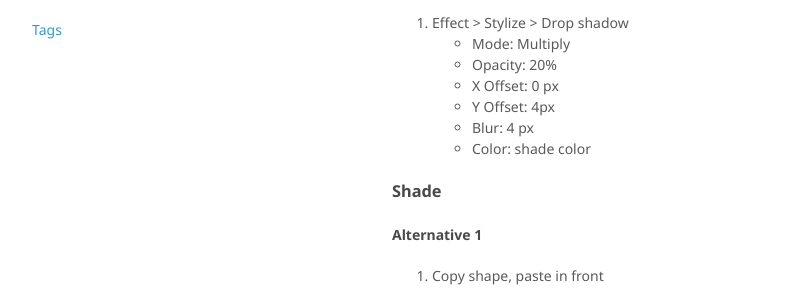
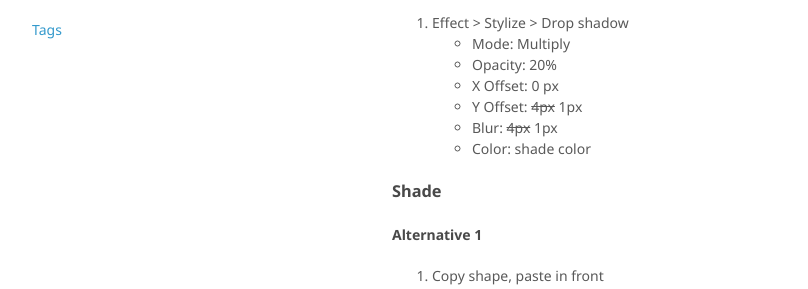
Before and after one commit to oscarb/pad, a Jekyll site: the page built from _docs/material-design-icon.md, in a window 1280 px wide and 900 px high, scrolled down 1322 px. Shown: the part 163-452 px from the top of the window, without its empty margins (128-936 px from the left). Built offline with Jekyll 4.4.1, drawn with Linux system fonts in a browser that asks for light colours; some web fonts are replaced.

Commit message:
Created material-design-icon.md

```diff
--- a/_docs/material-design-icon.md
+++ b/_docs/material-design-icon.md
@@ -66,8 +66,8 @@ Apply tint and shade
 	* Mode: Multiply
     * Opacity: 20%
     * X Offset: 0 px
-    * Y Offset: 4px
-    * Blur: 4 px
+    * Y Offset: ~~4px~~ 1px
+    * Blur: ~~4px~~ 1px
     * Color: shade color
 
 ### Shade
```
